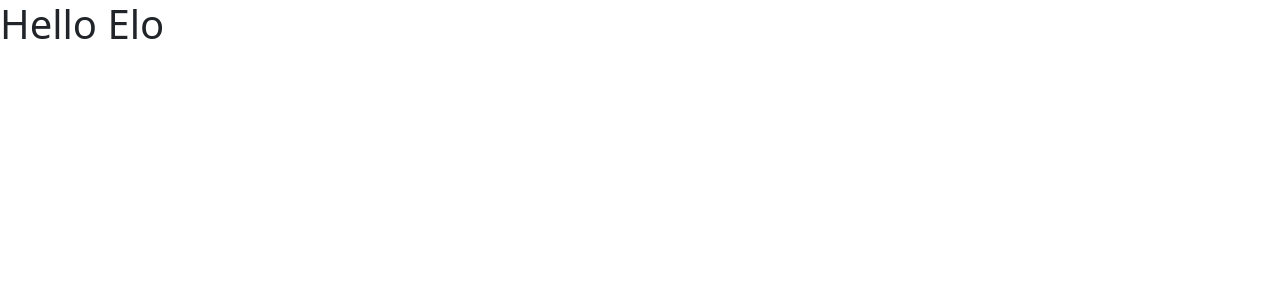
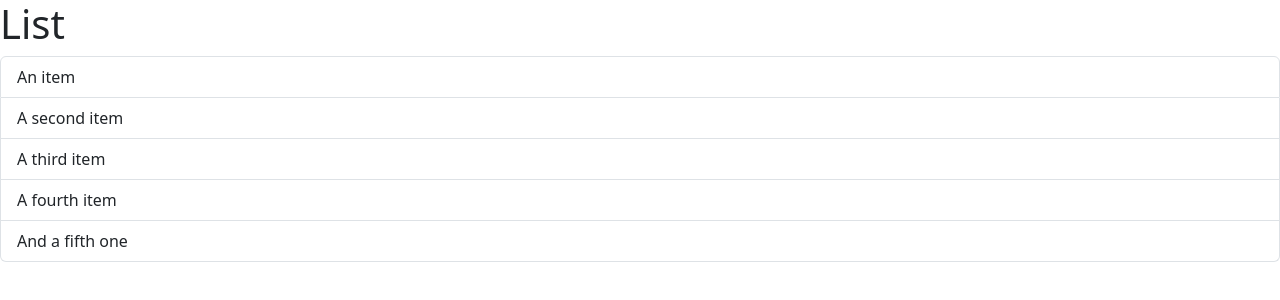
Before and after one commit to Dev-Elo-1505/first-react-app, a React (Vite) app: page / in a window 1280 px wide. Shown: the top 300 px of the page. Built offline with nearby package versions, Linux system fonts and the light colour scheme.

Commit message:
Use Fragments to wrap multiple components

```diff
--- a/src/App.tsx
+++ b/src/App.tsx
@@ -1,7 +1,7 @@
-import Message from "./message"
+import ListGroup from "./components/ListGRoup";
 
 function App() {
-  return <div><Message /></div>
+  return <div><ListGroup /></div>
 }
 
 export default App;
--- a/src/components/ListGRoup.tsx
+++ b/src/components/ListGRoup.tsx
@@ -1,5 +1,17 @@
+
 function ListGroup() {
-    return <h1>List Group</h1>
+  return (
+    <>
+        <h1>List</h1>
+        <ul className="list-group">
+          <li className="list-group-item">An item</li>
+          <li className="list-group-item">A second item</li>
+          <li className="list-group-item">A third item</li>
+          <li className="list-group-item">A fourth item</li>
+          <li className="list-group-item">And a fifth one</li>
+        </ul>
+    </>
+  );
 }
 
 export default ListGroup;
```
